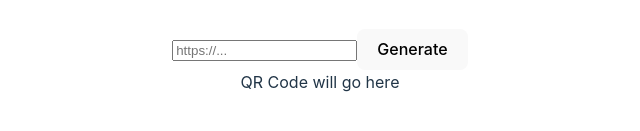
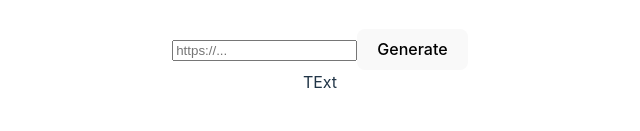
Before and after one commit to OluC94/qr-code-generator-react, a React (Vite) app: page / in a window 1280 px wide. Shown: the part 401-532 px from the top of the page, without its empty margins (320-960 px from the left). Built offline with nearby package versions, Linux system fonts and the light colour scheme.

Commit message:
setup function to generate data url

```diff
--- a/src/QRCodeGenerator.jsx
+++ b/src/QRCodeGenerator.jsx
@@ -1,12 +1,17 @@
+import { useState } from "react"
 import InputArea from "./components/InputArea"
 import QRCodeArea from "./components/QRCodeArea"
 
 export default function QRCodeGenerator(){
+    const [myDataURL, setMyDataURL] = useState("")
+
     return (
         <div>
           <h1>QR Code Generator</h1>
-          <InputArea />
-          <QRCodeArea />
+          <InputArea
+            setMyDataURL={setMyDataURL}
+          />
+          <QRCodeArea myDataURL={myDataURL}/>
         </div>
       )
 }
--- a/src/components/InputArea.jsx
+++ b/src/components/InputArea.jsx
@@ -1,14 +1,22 @@
 import { useState } from "react"
+import QRCode from "qrcode"
 
-export default function InputArea() {
-    const [urlToGenerate, setUrlToGenerate] = useState("")
+export default function InputArea(props) {
+    const [inputUrl, setInputUrl] = useState("")
 
     function handleUrlInput(event){
-        setUrlToGenerate(event.target.value)
+        setInputUrl(event.target.value)
     }
 
     function handleGenerateClicked() {
-        console.log(urlToGenerate)
+        generateQRCode(inputUrl)
+
+    }
+
+    function generateQRCode(link) {
+        return QRCode.toDataURL(link).then(generatedURL => {
+            props.setMyDataURL(generatedURL)
+        })
     }
 
     return (<div>
--- a/src/components/QRCodeArea.jsx
+++ b/src/components/QRCodeArea.jsx
@@ -1,5 +1,16 @@
-import QRCode from "qrcode"
+export default function QRCodeArea(props) {
+    console.log("DAta URL: ", props.myDataURL)
+  return (
+    <div> TExt
+      <img scr={props.myDataURL} />
+    </div>
+  );
+}
 
-export default function QRCodeArea() {
-    return (<div>QR Code will go here</div>)
-}
+// DAta url generated, will not render to screen
+
+// https://weareacademy.notion.site/QRCode-Generator-React-d864d90396554c328cf42171175e8854
+
+// https://www.npmjs.com/package/qrcode#usage
+
+// https://www.npmjs.com/package/qrcode#todataurltext-options-cberror-url-1
```
